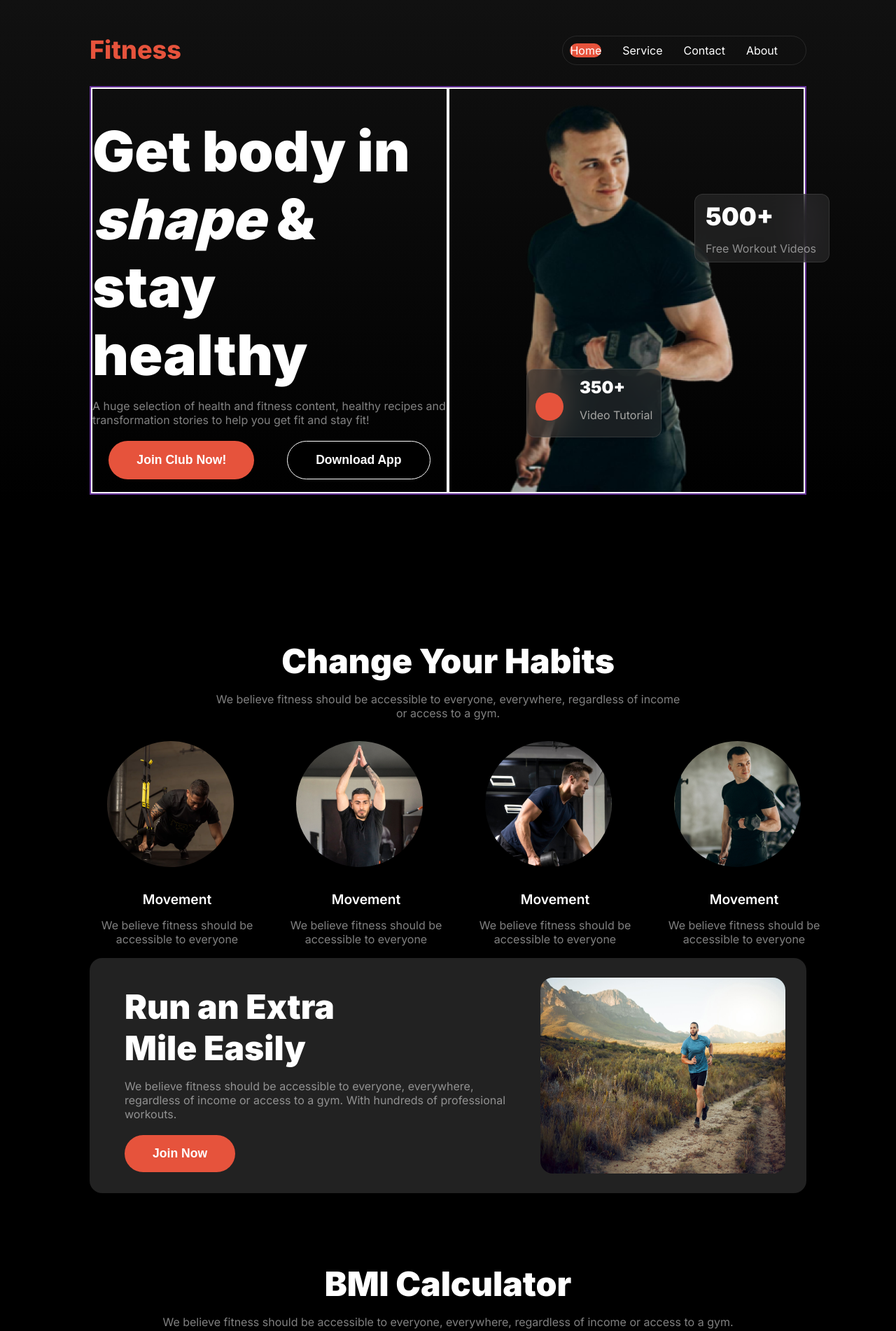
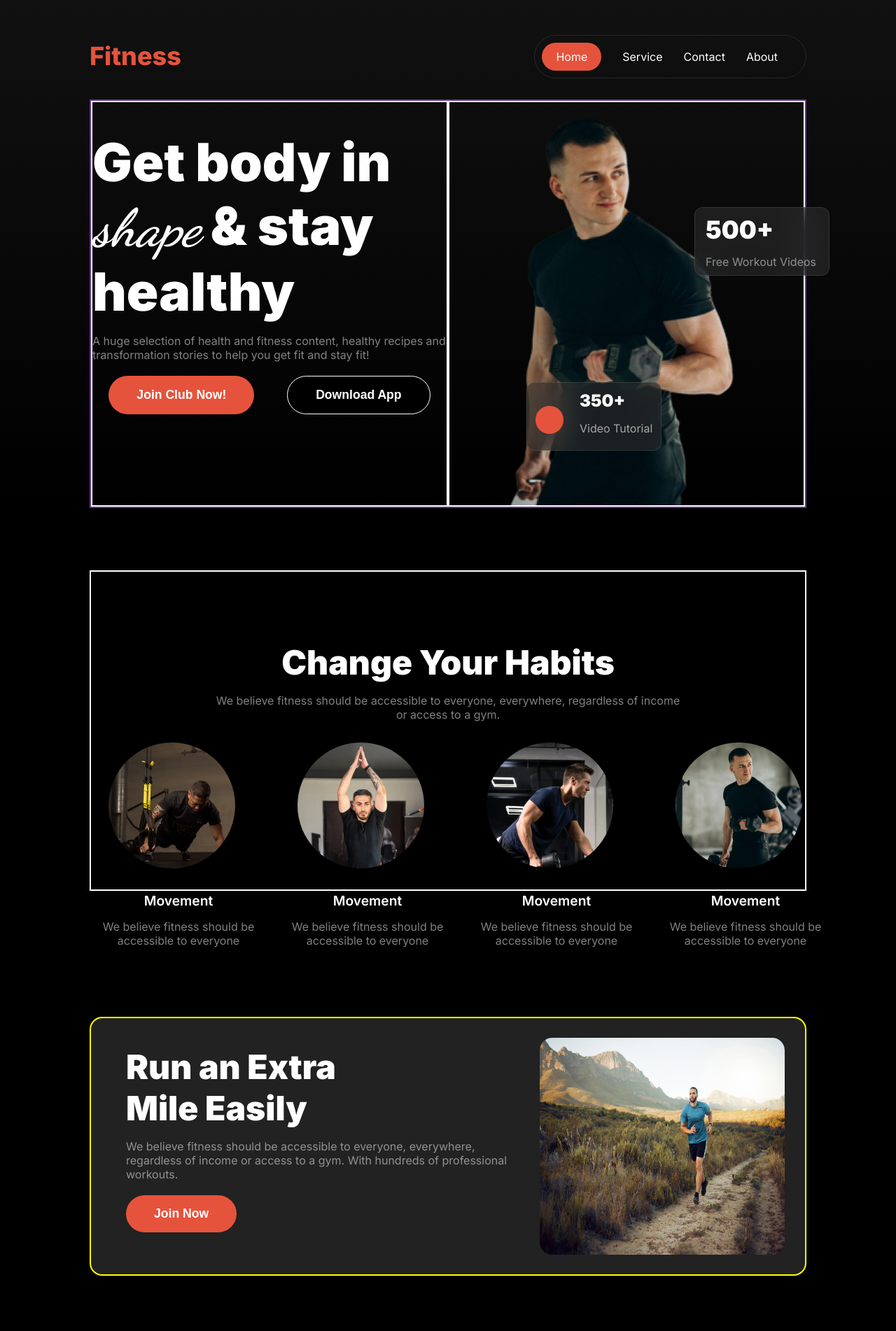
Before and after one commit to DilrubaShondha/Assignment-2, a plain HTML site: page index.html in a window 1280 px wide. Shown: the top 1902 px of the page at 70% size. Drawn offline with Linux system fonts and the light colour scheme.

Commit message:
some updates commit

```diff
--- a/index.html
+++ b/index.html
@@ -18,7 +18,7 @@
     </nav>
     <div class="banner">
         <div class="banner-text">
-            <h1 class="banner-title">Get body in <br> <i>shape</i> & stay <br> healthy</h1>
+            <h1 class="banner-title">Get body in <br> <i class="dancing-script-font">shape</i> & stay <br> healthy</h1>
             <p class="para-content">A huge selection of health and fitness content, healthy recipes and <br> transformation stories to help you get fit and stay fit!</p>
             <div class="button-container">
                 <button class="btn-primary">Join Club Now!</button>
@@ -81,8 +81,8 @@
 </section>
 <section class="calculator">
         <div class="calculator-text">
-            <h1 class="text-center calculator-title">BMI Calculator</h1>
-            <p class="text-center para-content">We believe fitness should be accessible to everyone, everywhere, regardless of income or access to a gym.</p>
+            <h1 class="calculator-title">BMI Calculator</h1>
+            <p class="para-content">We believe fitness should be accessible to everyone, everywhere, regardless of income or access to a gym.</p>
         </div>
         <div class="container">
             <div class="bmi-chart">
@@ -103,7 +103,7 @@
                     <tr>
                         <td>25.0 - 29.9</td>
                         <td>Overweight</td>
-                    </tr>
+                    </tr
                     <tr>
                         <td>30.0 - and Above</td>
                         <td>Obese</td>
--- a/style.css
+++ b/style.css
@@ -1,4 +1,5 @@
 @import url('https://fonts.googleapis.com/css2?family=Inter:wght@100..900&display=swap');
+@import url('https://fonts.googleapis.com/css2?family=Dancing+Script:wght@400..700&family=Inter:wght@100..900&display=swap');
 
 .inter-font {
   font-family: "Inter", sans-serif;
@@ -6,6 +7,13 @@
   font-weight: 400;
   font-style: normal;
   font-variation-settings: "slnt" 0;
+}
+.dancing-script-font {
+  font-family: "Dancing Script", cursive;
+  font-optical-sizing: auto;
+  font-weight:6.7rem;
+  /* font-style: normal; */
+  font-weight: 700;
 }
 body {
   background-color: black;
@@ -78,8 +86,8 @@ body {
 }
 #special {
   border-radius: 46px;
-  background: rgb(230, 83, 60);s
-  padding: 8px 20px 8px 20px;
+  background: rgb(230, 83, 60);
+  padding: 10px 20px 10px 20px;
 }
 .brands {
   color: rgb(230, 83, 60);
@@ -119,7 +127,7 @@ header {
   padding-top: 40px;
 }
 .banner-title {
-  font-size: 5rem;
+  font-size: 4.7rem;
   color: white;
   font-weight: 900;
 }
@@ -185,6 +193,7 @@ header {
   padding-top: 100px;
   margin-bottom: 100px;
   margin-top: 100px;
+  border: 2px solid white;
 }
 
 .habit-title {
@@ -229,10 +238,13 @@ header {
 /* habits section ends */
 .extra-mile {
   width: 80%;
+  height: 370px;
   margin: 0 auto;
   display: flex;
   border-radius: 18px;
   background: rgb(34, 34, 34);
+  margin-top: 180px;
+  border: 2px solid yellow;
 }
 
 .extra-mile-text {
@@ -251,7 +263,7 @@ header {
 
 .extra-mile-image img {
   width: 350px;
-  height: 280px;
+  height: 310px;
   border-radius: 18px;
 }
 
@@ -269,6 +281,9 @@ header {
 }
 
 .calculator-text {
+
+width: 670px;
+margin: 0 auto;
   margin-top: 100px;
   margin-bottom: 100px;
 }
@@ -530,14 +545,17 @@ footer hr {
   .extra-mile{
      flex-direction: column;
      width: 90%;
+     height: auto;
    }
    .extra-mile-text{
     width: 90%;
    }
    .extra-mile-image{
     width: 100%;
+    /* height: 200px; */
     margin: 0 auto;
     padding-bottom: 20px;
+    border: 2px solid rebeccapurple;
    }
    #join-button{
     width: 90%;
@@ -545,6 +563,9 @@ footer hr {
     /*milege section responsive endss*/
 
     /*calculator section responsive starts*/
+    .calculator{
+      width: 100%;
+    }
   .container{
     flex-direction: column;
     width: 100%;
@@ -557,6 +578,9 @@ footer hr {
   padding: 20px;
   border-radius: 10px;
   width: 100%;
+}
+.calculator-text{
+  padding-left: 20px;
 }
 .bmi-chart{
   margin-left: 15px;
@@ -571,6 +595,9 @@ footer hr {
 /*team section responsive done*/
 
   /*footer section responsive starts*/
+  footer{
+    width: 100%;
+  }
   .footer-container{
     flex-direction: column;
   }
```
